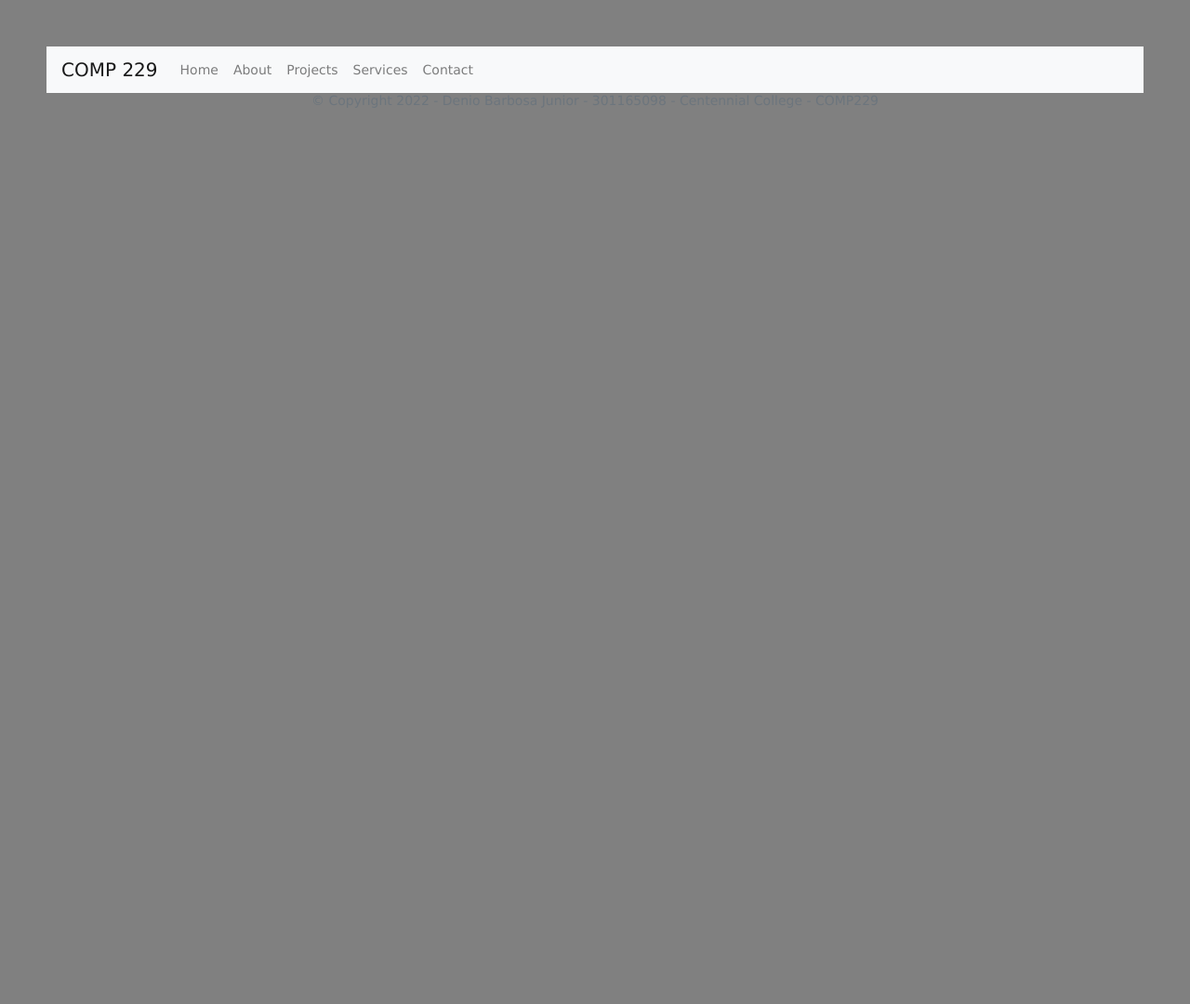
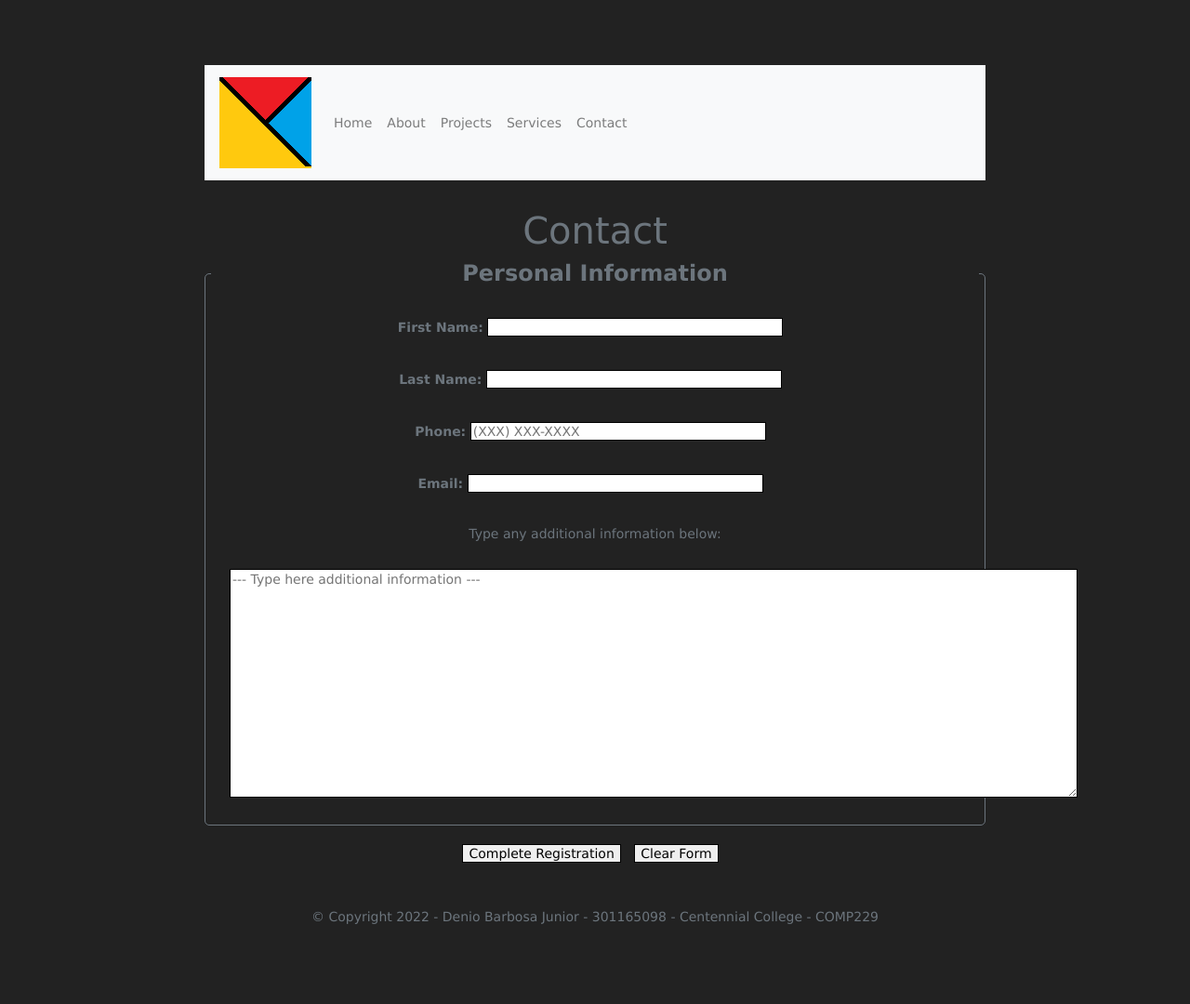
Before and after one commit to dnnzao/COMP229_SEC003, a Node server app: page /contact in a window 1280 px wide. Shown: the whole page at 93% size. Before the commit the page ends 116 px from the top, so only its background shows below. Run offline with Node 20, Linux system fonts and the light colour scheme.

Commit message:
Added the logo folder, with my custom logo, and logos for every social media.

```diff
--- a/Assignment1/public/stylesheets/style.css
+++ b/Assignment1/public/stylesheets/style.css
@@ -1,7 +1,10 @@
 body {
+  width: 980px;
+  margin-left: auto;
+  margin-right: auto;
   padding: 50px;
   font: 14px "Lucida Grande", Helvetica, Arial, sans-serif;
-  background-color: gray;
+  background-color: #222222;
 }
 
 a {
@@ -11,4 +14,33 @@ a {
 .home_page_picture {
   width: 200px;
   height: 300px;
+  float: right;
 }
+
+fieldset {
+  margin-bottom: 5px;
+  border-radius: 5px;
+  border: 1px solid;
+  padding: 6px;
+  text-align: center;
+}
+
+.form {
+  text-align: center;
+  margin-right: auto;
+  margin-left: auto;
+}
+
+div{
+  margin: 10px;
+  padding: 10px;
+}
+
+input {
+  margin-right: 10px;
+  border: 1px solid;
+}
+
+.contact_input {
+  border: 1px solid;
+}
--- a/Assignment1/views/pages/contact.ejs
+++ b/Assignment1/views/pages/contact.ejs
@@ -7,6 +7,43 @@
         <header>
             <%- include('../partials/header'); %>
         </header>
+        <div  class="text-center text-muted" >
+            <h1 class="text-center text-muted" >Contact</h1>
+                <main class="text-center text-muted" >
+                    <form class="form" action="mailto:jdoe@centennialcollege.ca" method="post">
+                        <fieldset>
+                            <legend><b>Personal Information</b></legend>
+                            <div>
+                                <label for="txtFirstName"><b>First Name: </b></label>
+                                <input class="contact_input" id="txtFirstName" name="txtFirstName" size="35" type="text" required="required" tabindex="1">
+                            </div>
+                            <div>
+                                <label for="txtLastName"><b>Last Name: </b></label>
+                                <input class="contact_input" id="txtLastName" name="txtLastName" size="35" type="text" required="required" tabindex="3">
+                            </div>
+                            <div>
+                                <label for="txtPhone"><b>Phone: </b></label>
+                                <input class="contact_input" id="txtPhone" name="txtPhone" size="35" type="tel" required="required" tabindex="5" placeholder="(XXX) XXX-XXXX"
+                                pattern='[\(]\d{3}[\)]\d{3}[\-]\d{4}' title='Phone Number (Format: (999)999-9999'>
+                            </div>
+                            <div>
+                                <label for="txtEmail"><b>Email: </b></label>
+                                <input class="contact_input" id="txtEmail" name="txtEmail" size="35" type="email" required="required" tabindex="7">
+                            </div>
+                            <div>Type any additional information below:</div>
+                            <div>
+                            <textarea class="contact_input" cols="100" rows="15" name="txtSpecialRq" tabindex="33"
+                                    placeholder="--- Type here additional information ---"></textarea>
+                            </div>
+                        </fieldset>
+                            <div>
+                                <input type="submit" name="btnSubmit" value="Complete Registration" tabindex="36">
+                                <input type="reset" name="btnReset" value="Clear Form" onclick="return confirm('Do you really want to reset?')" tabindex="39">
+                            </div>
+                        </fieldset>
+                    </form>
+                </main>
+            </div>
         <footer>
             <%- include('../partials/footer'); %>
         </footer>
--- a/Assignment1/views/partials/footer.ejs
+++ b/Assignment1/views/partials/footer.ejs
@@ -1,3 +1,3 @@
 <div>
-    <p class="text-center text-muted">&copy; Copyright 2022 - Denio Barbosa Junior - 301165098 - Centennial College - COMP229</p>
+    <p class="text-center text-muted" >&copy; Copyright 2022 - Denio Barbosa Junior - 301165098 - Centennial College - COMP229</p>
 </div>
--- a/Assignment1/views/partials/header.ejs
+++ b/Assignment1/views/partials/header.ejs
@@ -1,7 +1,10 @@
 <div>
+    <!--<nav class="nav_project">-->
     <nav class="navbar navbar-expand-lg navbar-light bg-light">
-        <a class="navbar-brand" href="/">COMP 229</a>
+        <a class="navbar-brand" href="/"><img class="home_page_logo" src="images/logos/my_logo.png"></a>
+
         <ul class="navbar-nav mr-auto">
+        <!--<ul class="ul_menu">-->
             <li class="nav-item">
                 <a class="nav-link" href="/">Home</a>
             </li>
```
Also changed, not shown: Assignment1/views/pages/about_me.ejs (+23 -3 lines), Assignment1/public/images/logos/facebook.png (added), Assignment1/public/images/logos/github.png (added), Assignment1/public/images/logos/instagram.png (added), Assignment1/public/images/logos/linkedin.png (added), Assignment1/public/images/logos/my_logo.png (added), Assignment1/public/images/logos/twitter.png (added), Assignment1/public/images/logos/youtube.png (added).
